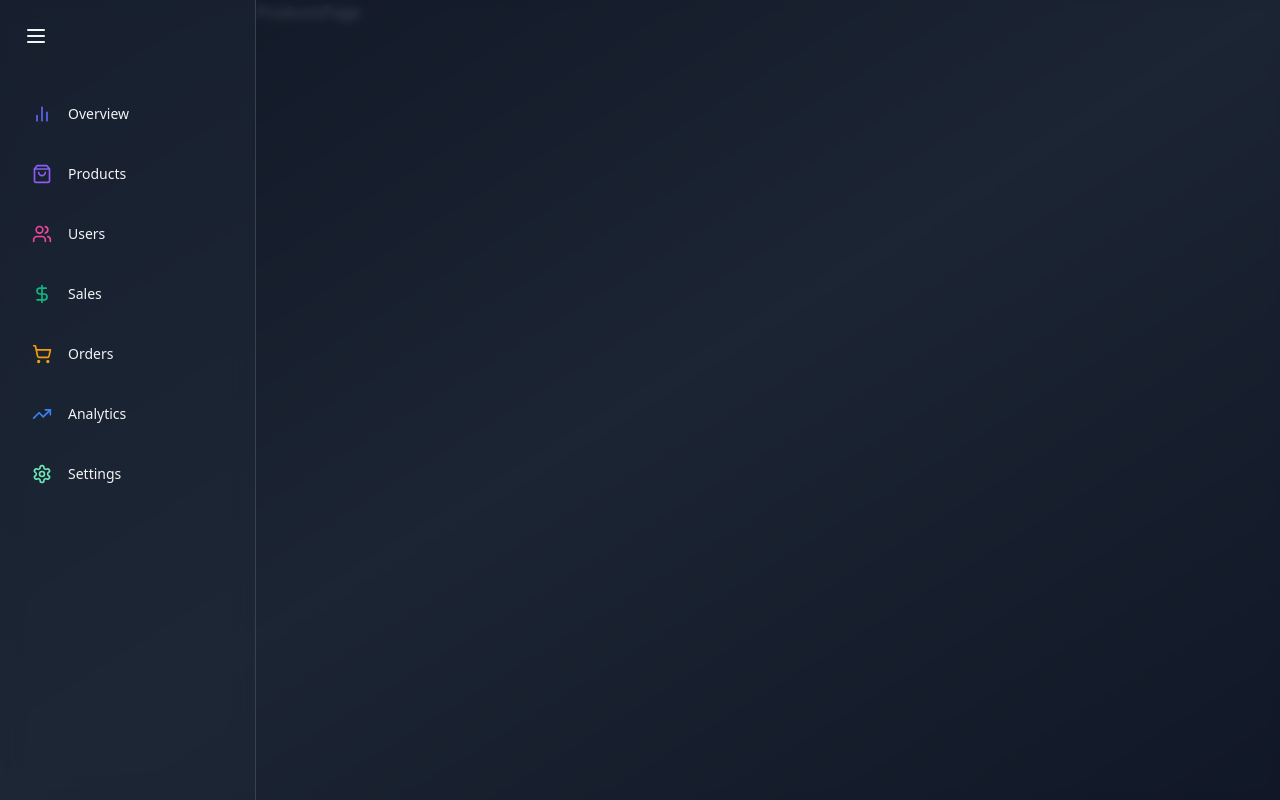
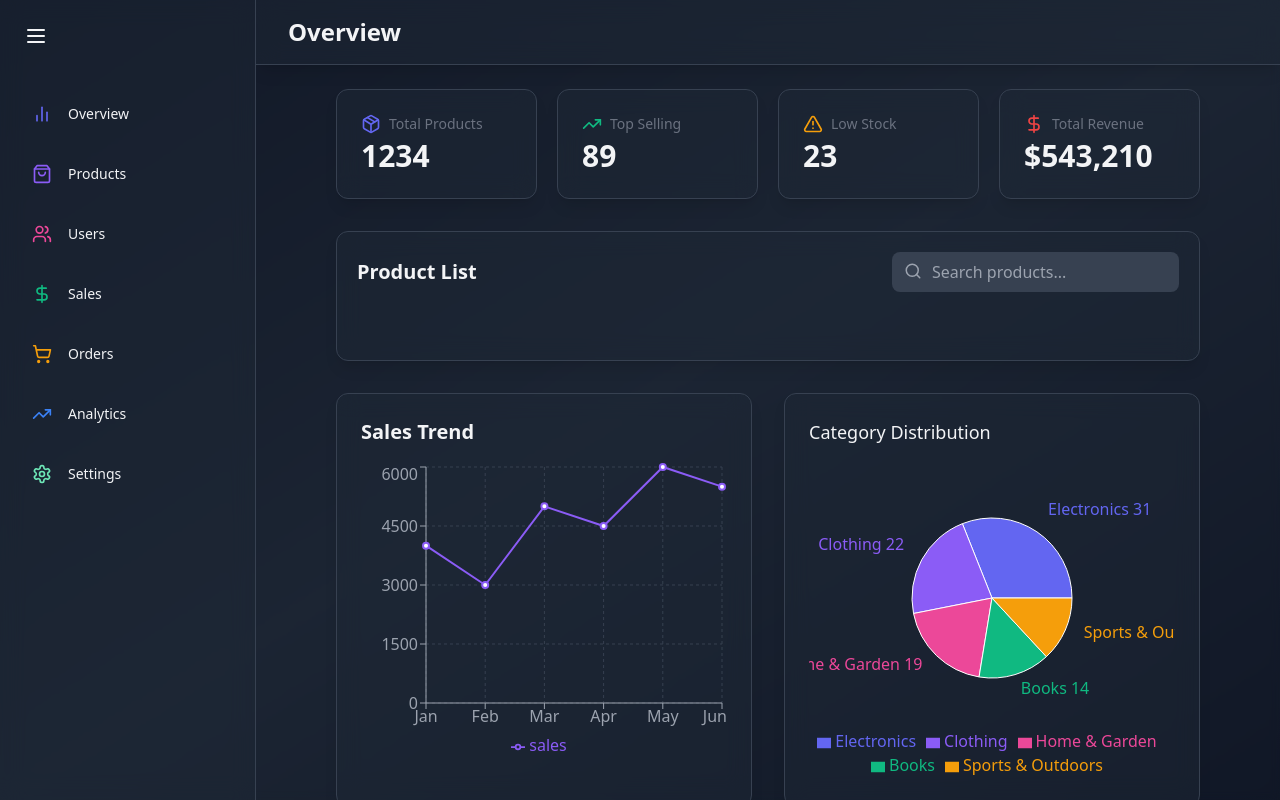
Before and after one commit to hishamrehab/Admin-dashboard, a React (Vite) app: page /products in a window 1280 px wide. Built offline with nearby package versions, Linux system fonts and the light colour scheme.

Commit message:
Products Page

```diff
--- a/src/App.jsx
+++ b/src/App.jsx
@@ -1,7 +1,8 @@
 import { Route, Routes } from "react-router-dom"
 import OverviewPage from "./pages/OverviewPage"
+
+import Sidebar from "./components/Sidebar"
 import ProductsPage from "./pages/ProductsPage"
-import Sidebar from "./components/Sidebar"
 
 
 function App() {
@@ -18,11 +19,11 @@ function App() {
       <Routes>
         <Route path="/" element={<OverviewPage />} />
         <Route path="/products" element={<ProductsPage />} />
-        <Route path="/products" element={<ProductsPage />} />
-        <Route path="/products" element={<ProductsPage />} />
-        <Route path="/products" element={<ProductsPage />} />
-        <Route path="/products" element={<ProductsPage />} />
-        <Route path="/products" element={<ProductsPage />} />
+        {/* <Route path="/products" element={<ProductsPage />} /> */}
+        {/* <Route path="/products" element={<ProductsPage />} /> */}
+        {/* <Route path="/products" element={<ProductsPage />} /> */}
+        {/* <Route path="/products" element={<ProductsPage />} /> */}
+        {/* <Route path="/products" element={<ProductsPage />} /> */}
       </Routes>
     </div>
   )
--- a/src/components/overview/CategoryDistributionChart.jsx
+++ b/src/components/overview/CategoryDistributionChart.jsx
@@ -23,7 +23,6 @@ const CategoryDistributionChart = () => {
                             {categoryData.map((entry, index) => (
                                 <Cell key={`cell-${index}`} fill={COLORS[index % COLORS.length]} />
                             ))}
-
                         </Pie>
                         <Tooltip contentStyle={{
                             backgroundColor: "rgba(31 , 41 , 55 , 0.8)",
--- a/src/components/overview/SalesChannelChart.jsx
+++ b/src/components/overview/SalesChannelChart.jsx
@@ -1,8 +1,5 @@
 import { motion } from "framer-motion";
-
 import { Bar, CartesianGrid, Cell, Legend, ResponsiveContainer, Tooltip, XAxis, YAxis, BarChart } from "recharts";
-
-
 
 
 const COLORS = ["#6366F1", "#8B5CF6", "#EC4899", "#10B981", "#F59E0B"];
--- /dev/null
+++ b/src/components/products/ProductsTable.jsx
@@ -0,0 +1,48 @@
+import { delay, motion } from "framer-motion";
+import { Edit, Search, Trash2 } from "lucide-react";
+import { useState } from "react";
+
+const PRODUCT_DATA = [
+    { id: 1, name: "Wireless Earbuds", category: "Electronics", price: 59.99, stock: 143, sales: 1200 },
+    { id: 2, name: "Leather Wallet", category: "Accessories", price: 39.99, stock: 89, sales: 800 },
+    { id: 3, name: "Smart Watch", category: "Electronics", price: 199.99, stock: 56, sales: 650 },
+    { id: 4, name: "Yoga Mat", category: "Fitness", price: 29.99, stock: 210, sales: 950 },
+    { id: 5, name: "Coffee Maker", category: "Home", price: 79.99, stock: 78, sales: 720 },
+];
+
+
+const ProductsTable = () => {
+
+    return (
+        <motion.div className="bg-gray-800 bg-opacity-50 backdrop-blur-md shadow-lg rounded-xl p-5 border border-gray-700 mb-8"
+            initial={{ opacity: 0, y: 20 }}
+            animate={{ opacity: 1, y: 0 }}
+            transition={{ delay: 0.2 }}
+        >
+            <div className="flex justify-between items-center mb-6">
+                <h2 className="text-xl font-semibold text-gray-100">Product List</h2>
+
+                <div className="relative">
+                    <input type="text" placeholder="Search products..."
+                        className="bg-gray-700 text-white placeholder-gray-400 rounded-lg pl-10 pr-4 py-2 focus:outline-none focus:ring-2 focus:ring-blue-500"
+                    />
+                    <Search className="absolute left-3 top-2.5 text-gray-400" size={18} />
+                </div>
+            </div>
+            <div className="overflow-x-auto">
+                <table className="min-w-full divide-y divide-gray-700 ">
+                    <thead>
+                        <tr>
+                            <th className="px-6 py-3 text-left text-xs font-medium text-gray-300 uppercase tracking-wider">
+
+                            </th>
+                        </tr>
+                    </thead>
+                </table>
+
+            </div>
+        </motion.div>
+    )
+}
+
+export default ProductsTable
--- /dev/null
+++ b/src/components/products/SalesTrendChart.jsx
@@ -0,0 +1,44 @@
+import { motion } from "framer-motion";
+import { LineChart, Line, XAxis, YAxis, CartesianGrid, Tooltip, ResponsiveContainer, Legend } from "recharts";
+
+const salesData = [
+    { month: "Jan", sales: 4000 },
+    { month: "Feb", sales: 3000 },
+    { month: "Mar", sales: 5000 },
+    { month: "Apr", sales: 4500 },
+    { month: "May", sales: 6000 },
+    { month: "Jun", sales: 5500 },
+];
+
+const SalesTrendChart = () => {
+    return (
+        <motion.div
+            className='bg-gray-800 bg-opacity-50 backdrop-blur-md shadow-lg rounded-xl p-6 border border-gray-700'
+            initial={{ opacity: 0, y: 20 }}
+            animate={{ opacity: 1, y: 0 }}
+            transition={{ delay: 0.3 }}
+        >
+            <h2 className='text-xl font-semibold text-gray-100 mb-4'>Sales Trend</h2>
+            <div style={{ width: "100%", height: 300 }}>
+                <ResponsiveContainer>
+                    <LineChart data={salesData}>
+                        <CartesianGrid strokeDasharray='3 3' stroke='#374151' />
+                        <XAxis dataKey='month' stroke='#9CA3AF' />
+                        <YAxis stroke='#9CA3AF' />
+                        <Tooltip
+                            contentStyle={{
+                                backgroundColor: "rgba(31, 41, 55, 0.8)",
+                                borderColor: "#4B5563",
+                            }}
+                            itemStyle={{ color: "#E5E7EB" }}
+                        />
+                        <Legend />
+                        <Line type='linear' dataKey='sales' stroke='#8B5CF6' strokeWidth={2} />
+                    </LineChart>
+                </ResponsiveContainer>
+            </div>
+        </motion.div>
+    )
+}
+
+export default SalesTrendChart
--- a/src/pages/OverviewPage.jsx
+++ b/src/pages/OverviewPage.jsx
@@ -6,6 +6,7 @@ import { BarChart2, ShoppingBag, Users, Zap } from 'lucide-react'
 import SalesOverviewChart from '../components/overview/SalesOverviewChart'
 import CategoryDistributionChart from '../components/overview/CategoryDistributionChart'
 import SalesChannelChart from '../components/overview/SalesChannelChart'
+
 const OverviewPage = () => {
     return (
         <div className='flex-1 overflow-auto relative z-10'>
--- a/src/pages/ProductsPage.jsx
+++ b/src/pages/ProductsPage.jsx
@@ -1,8 +1,41 @@
-import React from 'react'
-
+import Header from "../components/Header"
+import CategoryDistributionChart from "../components/overview/CategoryDistributionChart";
+import StatCard from '../components/StatCard'
+import { motion } from 'framer-motion'
+import { AlertTriangle, DollarSign, Package, TrendingUp } from "lucide-react";
+import SalesTrendChart from "../components/products/SalesTrendChart";
+import ProductsTable from "../components/products/ProductsTable"
 const ProductsPage = () => {
     return (
-        <div>ProductsPage</div>
+
+        <div className='flex-1 overflow-auto relative z-10'>
+            <Header title="Overview" />
+            <main className='max-w-7xl mx-auto py-6 px-4 lg:px-8 xl:px-20'>
+                {/* Status */}
+                <motion.div className="grid grid-cols-1 gap-5 sm:grid-cols-2 lg:grid-cols-4 mb-8"
+                    initial={{ opacity: 0, y: 20 }}
+                    animate={{ opacity: 1, y: 0 }}
+                    transition={{
+                        duration: 1
+                    }}
+                >
+                    <StatCard name='Total Products' icon={Package} value={1234} color='#6366F1' />
+                    <StatCard name='Top Selling' icon={TrendingUp} value={89} color='#10B981' />
+                    <StatCard name='Low Stock' icon={AlertTriangle} value={23} color='#F59E0B' />
+                    <StatCard name='Total Revenue' icon={DollarSign} value={"$543,210"} color='#EF4444' />
+                </motion.div>
+                {/* ProductTable */}
+                <ProductsTable />
+                {/* CHARTS */}
+                <div className="grid grid-cols-1 lg:grid-cols-2 gap-8">
+                    <SalesTrendChart />
+                    <CategoryDistributionChart />
+                </div>
+
+            </main>
+        </div>
+
+
     )
 }
 
```
Also changed, not shown: src/components/overview/SalesOverviewChart.jsx (+8 -1 lines).
